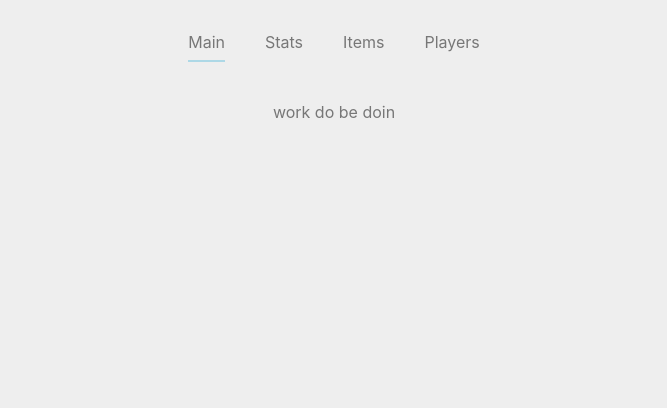
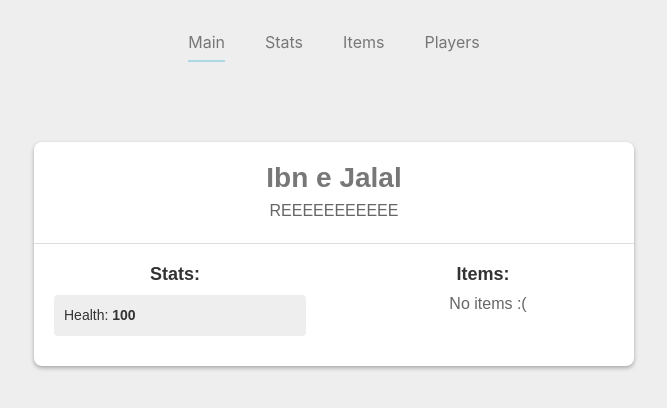
Before and after one commit to TorqueKill/notDnD-app, a Svelte app: page / in a window 1280 px wide. Shown: the top 408 px of the page, without its empty margins (306-973 px from the left). Built offline with nearby package versions, Linux system fonts and the light colour scheme.

Commit message:
early player render

```diff
--- a/src/App.svelte
+++ b/src/App.svelte
@@ -7,6 +7,7 @@
 	import {StatStore} from './daddyStore.js';
 	import Items from './Items.svelte';
 	import Players from './Player.svelte';
+	import PlayerDisplay from './PlayerRender.svelte';
 	let boxBool = true
 	let items = ["Main","Stats","Items","Players"];
 	let itemOn = "Main";
@@ -40,7 +41,7 @@
 
 	<Tabs {items} {itemOn} on:changedTab={butt3}></Tabs>
 	{#if itemOn === "Main"}
-		<p>work do be doin</p>
+		<PlayerDisplay/>
 	{:else if itemOn === "Stats"}
 		<Stats/>
 	{:else if itemOn === "Items"}
--- a/src/Player.svelte
+++ b/src/Player.svelte
@@ -118,7 +118,7 @@
                     <input class="editInput" value={player.name} on:input={e=>updatePreview(e.target.value,"name")}>
                 </h1>
                 <p>
-                    <input class="editInput" value={player.desc} maxlength="80" on:input={e=>updatePreview(e.target.value,"desc")}>
+                    <input class="editInput" value={player.desc} maxlength="50" on:input={e=>updatePreview(e.target.value,"desc")}>
                 </p>
 
                 <div class="selectDiv">
--- /dev/null
+++ b/src/PlayerRender.svelte
@@ -0,0 +1,212 @@
+<script>
+    import {StatStore,ItemStore,PlayerStore} from './daddyStore.js';
+</script>
+
+<div class="displayPlayers">
+    {#each $PlayerStore as player}
+      <div class="playerBox">
+        <div class="playerInfo">
+          <h1>{player.name}</h1>
+          <p>{player.desc}</p>
+        </div>
+
+        <div class="statsAndItems">
+          <div class="playerStats">
+            <h2>Stats:</h2>
+            <div class="statsList">
+              {#each player.stats as stat}
+                <div class="statBox">
+                  <p>{stat.name}: <span>{stat.value}</span></p>
+                </div>
+              {:else}
+                <p class="noStats">No stats :(</p>
+              {/each}
+            </div>
+          </div>
+
+          <div class="playerItems">
+            <h2>Items:</h2>
+            <div class="itemsList">
+              {#each player.items as item}
+                <div class="itemBox">
+                  <p>{item.name}</p>
+                </div>
+              {:else}
+                <p class="noItems">No items :(</p>
+              {/each}
+            </div>
+          </div>
+        </div>
+      </div>
+    {/each}
+  </div>
+
+  <style>
+    * {
+      box-sizing: border-box;
+      margin: 0;
+      padding: 0;
+    }
+
+    .displayPlayers {
+      display: flex;
+      flex-wrap: wrap;
+      justify-content: center;
+      align-items: flex-start;
+      padding: 20px;
+      font-family: sans-serif;
+    }
+
+    .playerBox {
+      background-color: #fff;
+      border-radius: 8px;
+      box-shadow: 0px 2px 4px rgba(0, 0, 0, 0.3);
+      margin: 20px;
+      width: 80%;
+      max-width: 600px;
+      display: flex;
+      flex-direction: column;
+    }
+
+    .playerInfo {
+      padding: 20px;
+      text-align: center;
+      border-bottom: 1px solid #ddd;
+    }
+
+    .playerInfo h1 {
+      font-size: 28px;
+      margin-bottom: 5px;
+    }
+
+    .playerInfo p {
+      color: #666;
+      font-size: 16px;
+      line-height: 1.5;
+    }
+
+    .statsAndItems {
+      display: flex;
+      flex-wrap: wrap;
+      justify-content: space-between;
+      padding: 20px;
+    }
+
+    .playerStats,
+    .playerItems {
+      width: 45%;
+    }
+
+    .statsList,
+    .itemsList {
+      margin-top: 10px;
+    }
+
+    .statBox,
+    .itemBox {
+      background-color: #eee;
+      border-radius: 4px;
+      margin-bottom: 10px;
+      padding: 10px;
+      display: flex;
+      justify-content: space-between;
+      align-items: center;
+    }
+
+    .statBox p,
+    .itemBox p {
+      font-size: 14px;
+      color: #333;
+      line-height: 1.5;
+      margin: 0;
+    }
+
+    .statBox p span {
+      font-weight: bold;
+    }
+
+    .noStats,
+    .noItems {
+      color: #666;
+      font-size: 16px;
+      margin-top: 10px;
+    }
+
+    h2 {
+      color: #333;
+      font-size: 18px;
+      font-weight: bold;
+      margin-right: 10px;
+    }
+</style>
+
+<!-- <div class="displayPlayers">
+
+    {#each $PlayerStore as player}
+      <div class="playerBox">
+        <div class="playerInfo">
+          <h1>{player.name}</h1>
+          <p>{player.desc}</p>
+        </div>
+        <div class="playerStats">
+          <h2>Stats:</h2>
+          {#each player.stats as stat}
+            <div class="statBox">
+              <p>[{stat.name}: {stat.value}]</p>
+            </div>
+          {:else}
+            <p>No stats :(</p>
+          {/each}
+        </div>
+        <div class="playerItems">
+          <h2>Items:</h2>
+          {#each player.items as item}
+            <div class="itemBox">
+              <p>{item.name}</p>
+            </div>
+          {:else}
+            <p>No items :(</p>
+          {/each}
+        </div>
+      </div>
+    {/each}
+  </div>
+
+  <style>
+    .displayPlayers {
+      display: flex;
+      flex-wrap: wrap;
+      padding: 20px;
+      box-sizing: border-box;
+    }
+
+    .playerBox {
+      background-color: white;
+      border: 1px solid #ddd;
+      border-radius: 4px;
+      box-shadow: 0px 0px 4px rgba(0, 0, 0, 0.2);
+      width: calc(80% - 10px);
+      margin: 0 auto 20px;
+      max-width: 1200px;
+      display: flex;
+    }
+
+    .playerInfo {
+      text-align: left;
+      width: 30%;
+    }
+
+    .playerStats, .playerItems {
+      display: flex;
+      flex-wrap: wrap;
+      width: 70%;
+    }
+
+    .statBox, .itemBox {
+      margin-right: 10px;
+    }
+
+    h2 {
+      margin-right: 10px;
+    }
+  </style> -->
```
